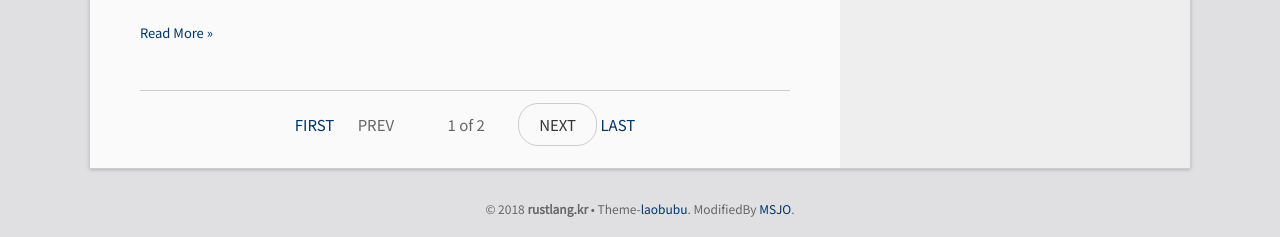
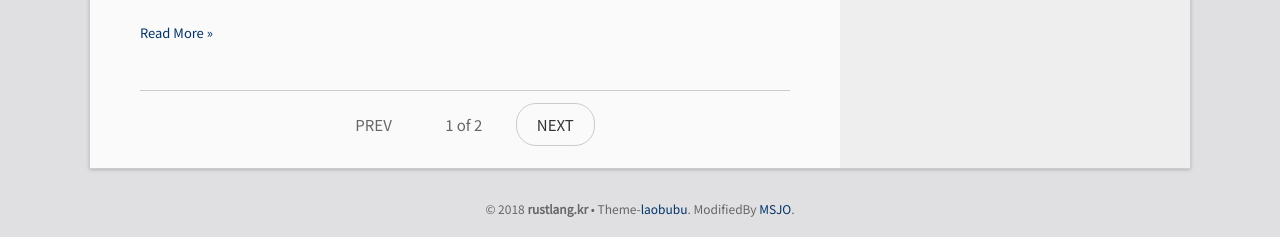
Before and after one commit to DebugJO/rustlang, a Jekyll site: the page built from index.html, in a window 1280 px wide and 900 px high, scrolled down 1653 px. Shown: the part 660-897 px from the top of the window. Built offline with Jekyll 4.4.1, drawn with Linux system fonts in a browser that asks for light colours; the list of posts is cut into pages by our own code.

Commit message:
Update index.html

```diff
--- a/index.html
+++ b/index.html
@@ -31,7 +31,6 @@ layout: default
 
   <!-- Pagination links -->
 <div class="pagination">
-  <a href="https://rustlang.kr">FIRST</a>
   {% if paginator.previous_page %}
     <a href="{{ paginator.previous_page_path | prepend: site.baseurl }}" class="previous">PREV</a>
   {% else %}
@@ -43,7 +42,6 @@ layout: default
   {% else %}
     <span class="next ">NEXT</span>
   {% endif %}
-  <a href="https://rustlang.kr/2018/10/02/1/">LAST</a>
 </div>
 
 </div>
```
